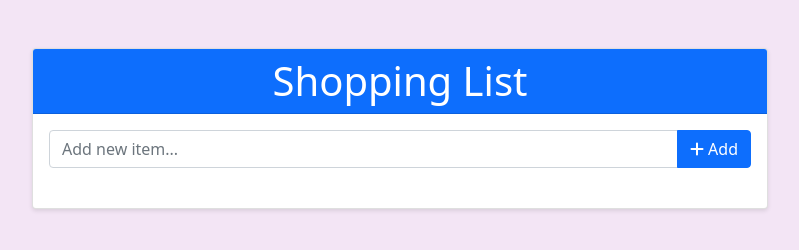
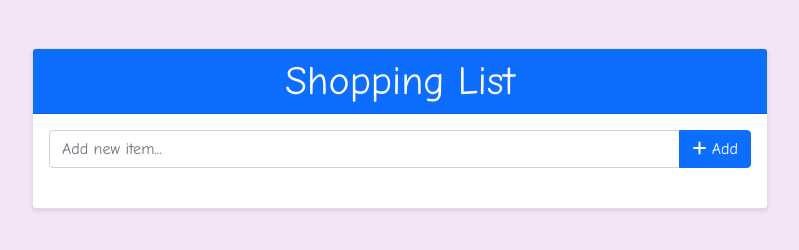
Before and after one commit to Caffeine-Gallery/checkmate-01930ca9a632, a website built with Vite: page frontend/index.html in a window 1280 px wide. Shown: the whole page, without its empty margins (240-1039 px from the left). Built offline with nearby package versions, Linux system fonts and the light colour scheme.

Commit message:
01930cad-7ea2-7000-87d7-f38c106264ce

```diff
--- a/frontend/index.css
+++ b/frontend/index.css
@@ -1,5 +1,6 @@
 body {
     background-color: #f3e5f5;
+    font-family: "Comic Sans MS", "Comic Sans", cursive;
 }
 
 .card {
```
